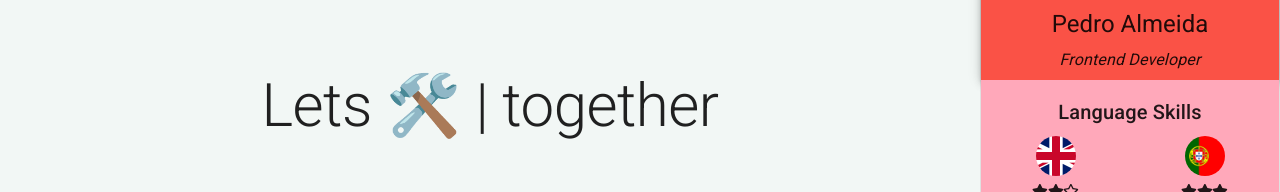
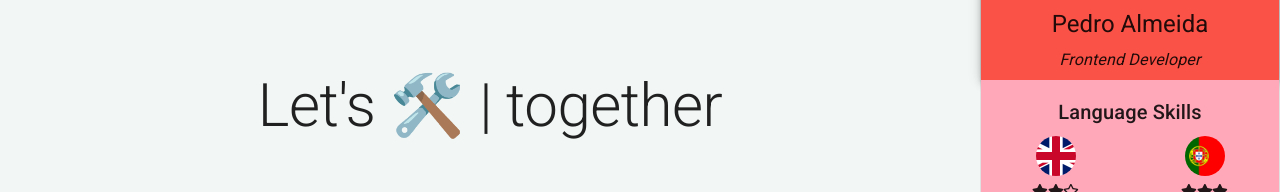
Before and after one commit to PedroMarianoAlmeida/my-website-2021, a Next.js app: page / in a window 1280 px wide. Shown: the part 214-406 px from the top of the page. Built offline with nearby package versions, Linux system fonts and the light colour scheme.

Commit message:
Typo fixing

```diff
--- a/src/components/specific/IndexPage/Body/HeroSection.tsx
+++ b/src/components/specific/IndexPage/Body/HeroSection.tsx
@@ -24,7 +24,7 @@ const HeroSection = ({ desktopLayout }) => {
     >
       {' '}
       <Typography variant="h2" align="center">
-        Lets{' '}
+        Let's{' '}
         <TypewriterEffect
           component="span"
           options={{
```
